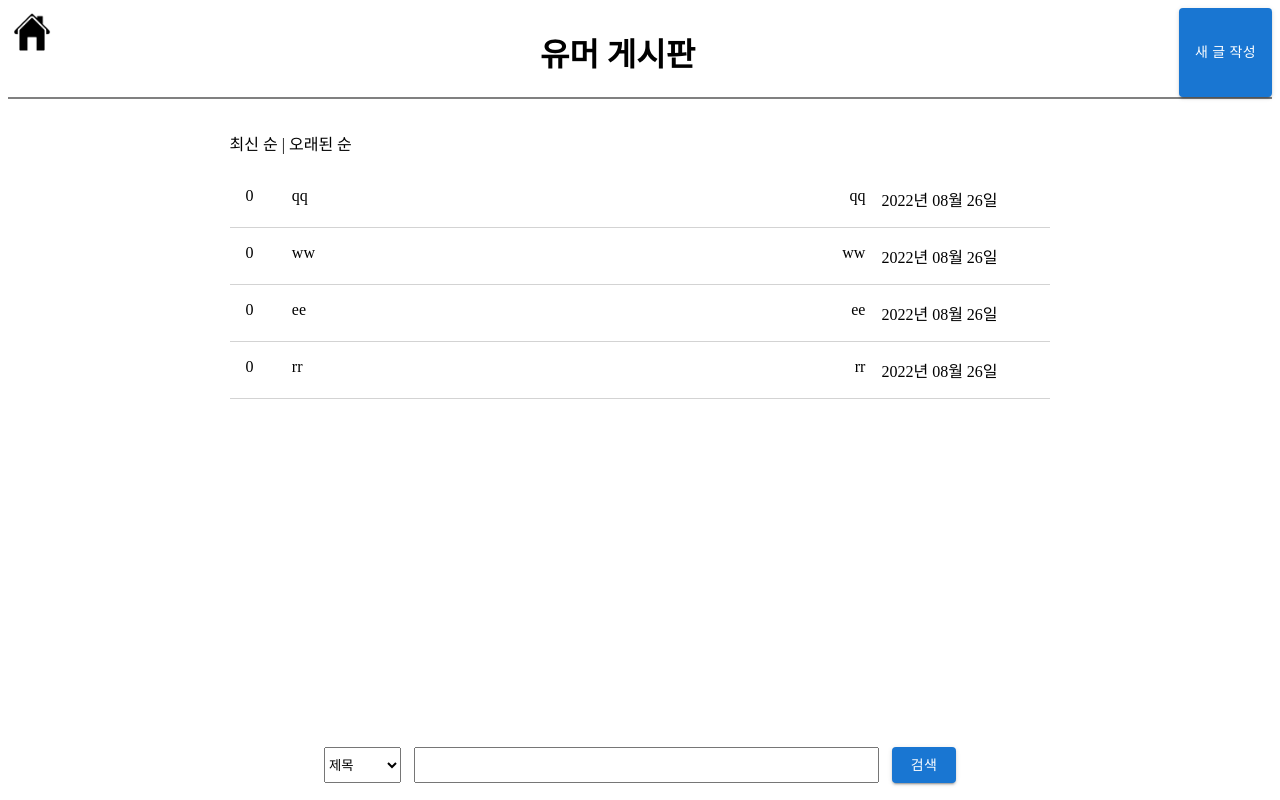
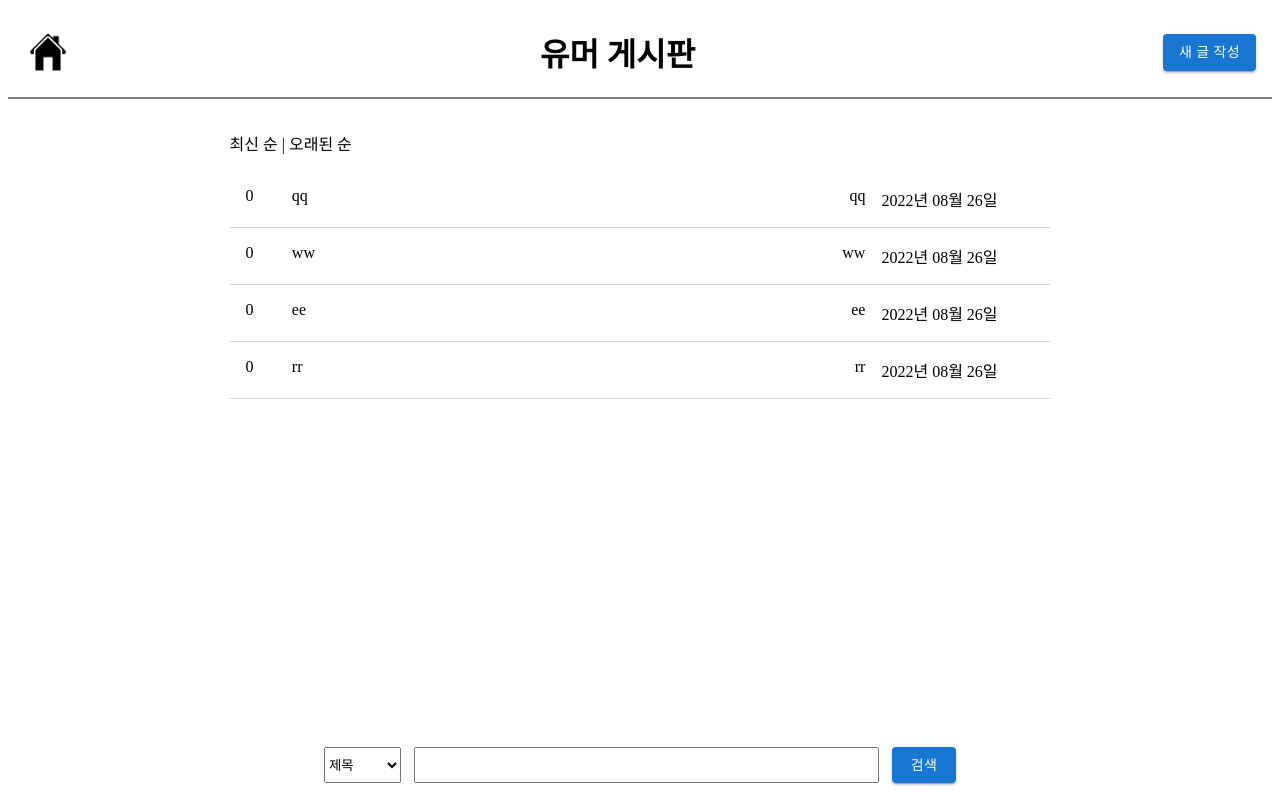
Before and after one commit to kwakhyun/anonymous-forum, a React (Create React App) app: page / in a window 1280 px wide. Built offline with nearby package versions, Linux system fonts and the light colour scheme; data requests are answered from the project's data file.

Commit message:
feat : refresh,  when click home logo

```diff
--- a/src/components/Header/Header.jsx
+++ b/src/components/Header/Header.jsx
@@ -11,8 +11,11 @@ const Header = () => {
   const goToPost = () => {
     navigate("/post");
   };
+
+  // TODO: 새로고침하는 방식 말고 부모만 렌더링되게
   const goToHome = () => {
-    navigate("/");
+    // navigate("/");
+    window.location.replace("/");
   };
 
   return (
@@ -27,7 +30,10 @@ const Header = () => {
 const HeaderContainer = styled.div`
   display: flex;
   justify-content: space-between;
+  align-items: center;
+  padding: 0 1em 0 1em;
   border-bottom: 2px solid grey;
+  /* background-color: rebeccapurple; */
 `;
 
 const Title = styled.h1``;
--- a/src/components/Search/Search.jsx
+++ b/src/components/Search/Search.jsx
@@ -25,7 +25,6 @@ const Search = ({ searchPost }) => {
 
   useEffect(() => {
     inputRef.current.addEventListener("keypress", logKey);
-
     function logKey(event) {
       if (event.code === "Enter") {
         searchPost(search);
--- a/src/pages/MainPage.jsx
+++ b/src/pages/MainPage.jsx
@@ -11,10 +11,16 @@ const MainPage = () => {
   const postList = useSelector((store) => store.post.posts);
   const [searched, setSearched] = useState();
   const dispatch = useDispatch();
+  // let refresh = 0;
 
   useEffect(() => {
     dispatch(getPost());
   }, []);
+
+  useEffect(() => {
+    setSearched(postList);
+    // refresh = 0;
+  }, [postList]);
 
   const searchPost = (search) => {
     const { select, input } = search;
@@ -24,10 +30,6 @@ const MainPage = () => {
     }
     getSearched(select, input);
   };
-
-  useEffect(() => {
-    setSearched(postList);
-  }, [postList]);
 
   const getSearched = (select, input) => {
     setSearched(
```
